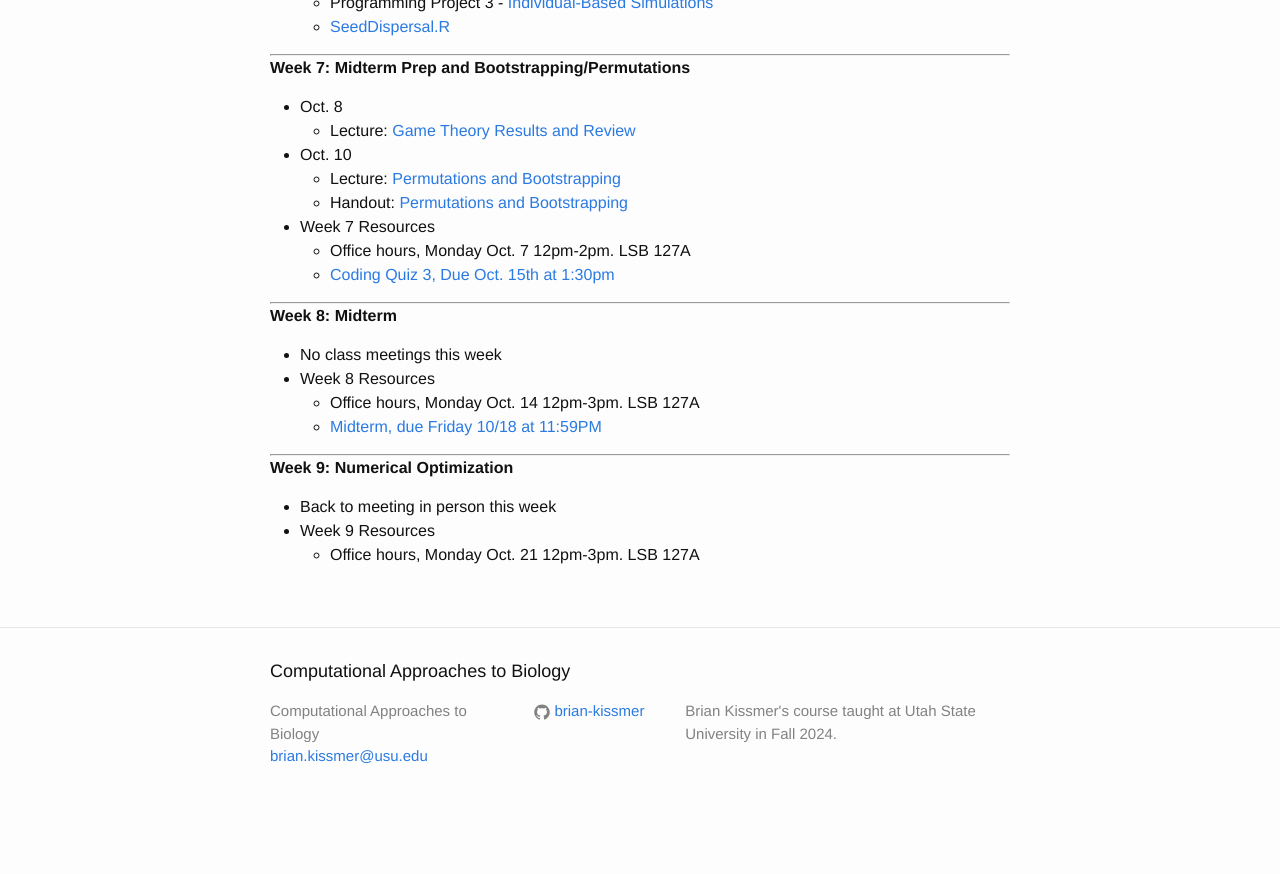
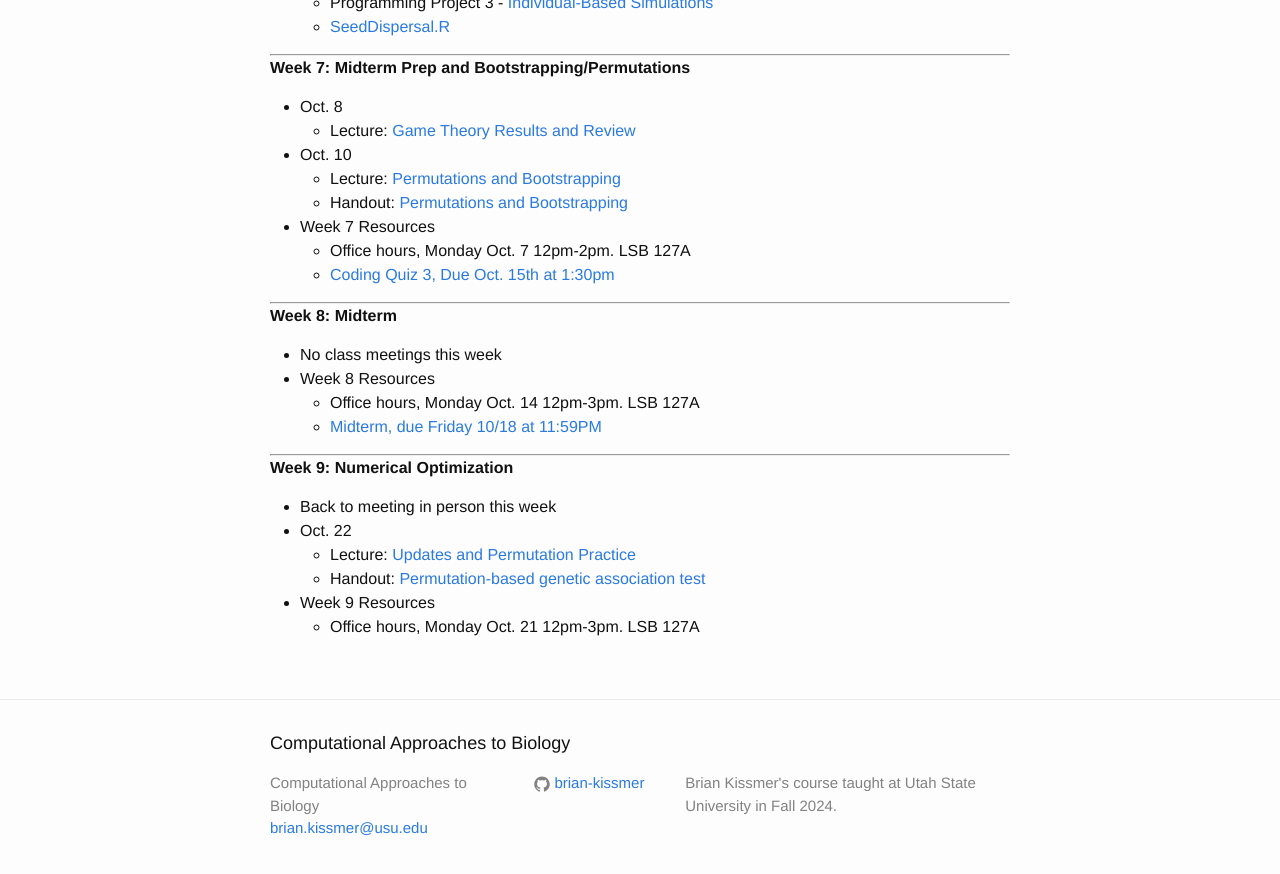
Before and after one commit to brian-kissmer/brian-kissmer.github.io, a Jekyll site: the page built from Schedule.md, in a window 1280 px wide and 900 px high, scrolled down 2032 px. Shown: the top 874 px of the window. Built offline with Jekyll 4.4.1, drawn with Linux system fonts in a browser that asks for light colours; before the commit the page ends 2860 px from its top, so only the background shows below that.

Commit message:
Update Schedule.md

```diff
--- a/Schedule.md
+++ b/Schedule.md
@@ -125,5 +125,8 @@ layout: page
 
 **Week 9: Numerical Optimization**
 * Back to meeting in person this week
+* Oct. 22
+    * Lecture: [Updates and Permutation Practice]({{ site.baseurl }}/slides/Oct 22 slides.pdf)
+    * Handout: [Permutation-based genetic association test]({{ site.baseurl }}/worksheets/perm_genetic_assoc.html)
 * Week 9 Resources
    * Office hours, Monday Oct. 21 12pm-3pm. LSB 127A
```
